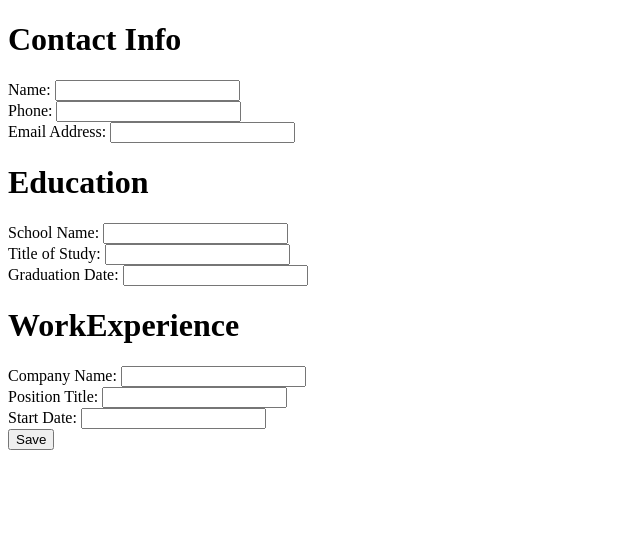
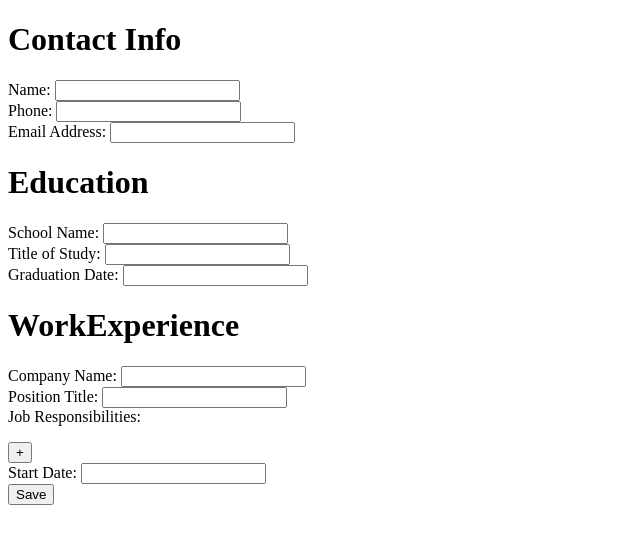
Before and after one commit to jikki-odin/cv-application, a React (Vite) app: page / in a window 1280 px wide. Both pictures are taken after a click on the button "Edit". Shown: the top 544 px of the page, without its empty margins (0-640 px from the left). Built offline with nearby package versions, Linux system fonts and the light colour scheme.

Commit message:
feat: add job responsibility list

```diff
--- a/src/components/CVEditForm.jsx
+++ b/src/components/CVEditForm.jsx
@@ -17,6 +17,9 @@ export default function CVEditForm({ applicant, onSave }) {
     education.graduationDate,
   );
   const [companyName, setCompanyName] = useState(workExperience.companyName);
+  const [jobResponsibilities, setJobResponsibilities] = useState(
+    workExperience.jobResponsibilities,
+  );
   const [positionTitle, setPositionTitle] = useState(
     workExperience.positionTitle,
   );
@@ -36,6 +39,7 @@ export default function CVEditForm({ applicant, onSave }) {
       },
       workExperience: {
         companyName,
+        jobResponsibilities,
         positionTitle,
         startDate,
       },
@@ -71,6 +75,27 @@ export default function CVEditForm({ applicant, onSave }) {
     setCompanyName(e.target.value);
   }
 
+  function handleAddJobResponsibility() {
+    setJobResponsibilities([
+      ...jobResponsibilities,
+      { id: crypto.randomUUID(), value: "" },
+    ]);
+  }
+
+  function handleJobResponsibilityTextChange(id, text) {
+    const newJobResponsibility = jobResponsibilities.find(
+      (jobResponsibility) => jobResponsibility.id === id,
+    );
+    newJobResponsibility.value = text;
+
+    setJobResponsibilities([
+      ...jobResponsibilities.filter(
+        (jobResponsibility) => jobResponsibility.id !== id,
+      ),
+      newJobResponsibility,
+    ]);
+  }
+
   function handlePositionTitleChange(e) {
     setPositionTitle(e.target.value);
   }
@@ -99,8 +124,15 @@ export default function CVEditForm({ applicant, onSave }) {
       </Section>
       <Section title="WorkExperience">
         <WorkExperienceForm
-          workExperience={{ companyName, positionTitle, startDate }}
+          workExperience={{
+            companyName,
+            jobResponsibilities,
+            positionTitle,
+            startDate,
+          }}
           onCompanyNameChange={handleCompanyNameChange}
+          onAddJobResponsibility={handleAddJobResponsibility}
+          onJobResponsibilityTextChange={handleJobResponsibilityTextChange}
           onPositionTitleChange={handlePositionTitleChange}
           onStartDateChange={handleStartDateChange}
         />
--- /dev/null
+++ b/src/components/form-sections/JobResponsibilityInput.jsx
@@ -0,0 +1,17 @@
+export default function JobResponsibilityInput({
+  jobResponsibility,
+  onChange,
+}) {
+  const { id, value } = jobResponsibility;
+
+  function handleTextChange(e) {
+    onChange(id, e.target.value);
+  }
+
+  return (
+    <>
+      <input id={id} value={value} onChange={handleTextChange} />
+      <button type="button">X</button>
+    </>
+  );
+}
--- a/src/components/form-sections/WorkExperienceForm.jsx
+++ b/src/components/form-sections/WorkExperienceForm.jsx
@@ -1,10 +1,19 @@
+import JobResponsibilityInput from "./JobResponsibilityInput";
+
 export default function WorkExperienceForm({
   workExperience,
   onCompanyNameChange,
+  onAddJobResponsibility,
+  onJobResponsibilityTextChange,
   onPositionTitleChange,
   onStartDateChange,
 }) {
-  const { companyName, positionTitle, startDate } = workExperience;
+  const { companyName, jobResponsibilities, positionTitle, startDate } =
+    workExperience;
+
+  function handleAddClick() {
+    onAddJobResponsibility();
+  }
 
   // TODO: add job responsibilities dynamic bullet list
   // TODO: support multiple jobs
@@ -28,6 +37,22 @@ export default function WorkExperienceForm({
         />
       </div>
       <div>
+        <label>Job Responsibilities: </label>
+        <ul>
+          {jobResponsibilities.map((jobResponsibility) => (
+            <li key={jobResponsibility.id}>
+              <JobResponsibilityInput
+                jobResponsibility={jobResponsibility}
+                onChange={onJobResponsibilityTextChange}
+              />
+            </li>
+          ))}
+        </ul>
+        <button type="button" onClick={handleAddClick}>
+          +
+        </button>
+      </div>
+      <div>
         <label htmlFor="startDate">Start Date: </label>
         <input
           name="startDate"
--- a/src/components/sections/WorkExperience.jsx
+++ b/src/components/sections/WorkExperience.jsx
@@ -1,12 +1,19 @@
 import Section from "../Section";
 
 export default function WorkExperience({ workExperience }) {
-  const { companyName, positionTitle, startDate } = workExperience;
+  const { companyName, jobResponsibilities, positionTitle, startDate } =
+    workExperience;
 
   return (
     <Section title="WorkExperience">
       <p>Company: {companyName}</p>
       <p>Position: {positionTitle}</p>
+      <p>Job Responsibilities:</p>
+      <ul>
+        {jobResponsibilities.map(({ id, value }) => (
+          <li key={id}>{value}</li>
+        ))}
+      </ul>
       <p>Started: {startDate}</p>
     </Section>
   );
--- a/src/data.js
+++ b/src/data.js
@@ -11,6 +11,7 @@ const baseApplicant = {
   },
   workExperience: {
     companyName: "",
+    jobResponsibilities: [],
     positionTitle: "",
     startDate: "",
   },
```
